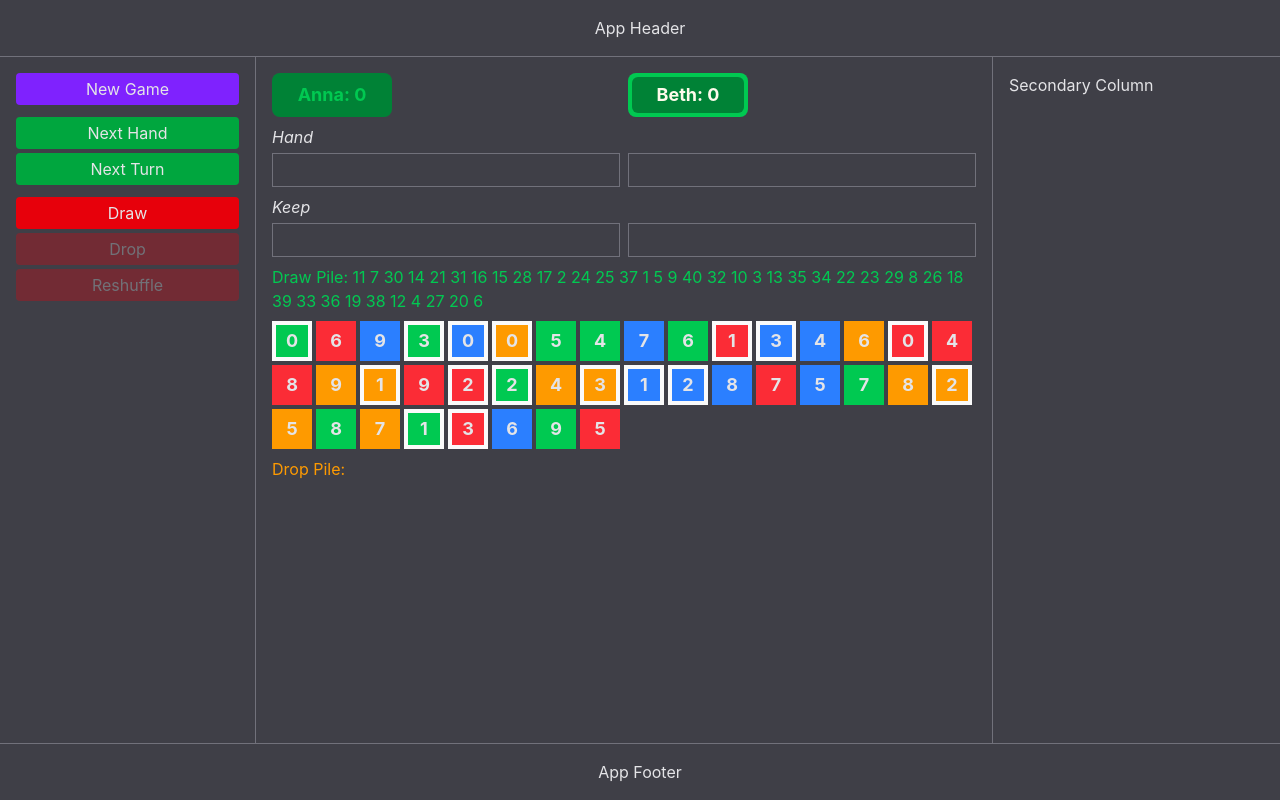
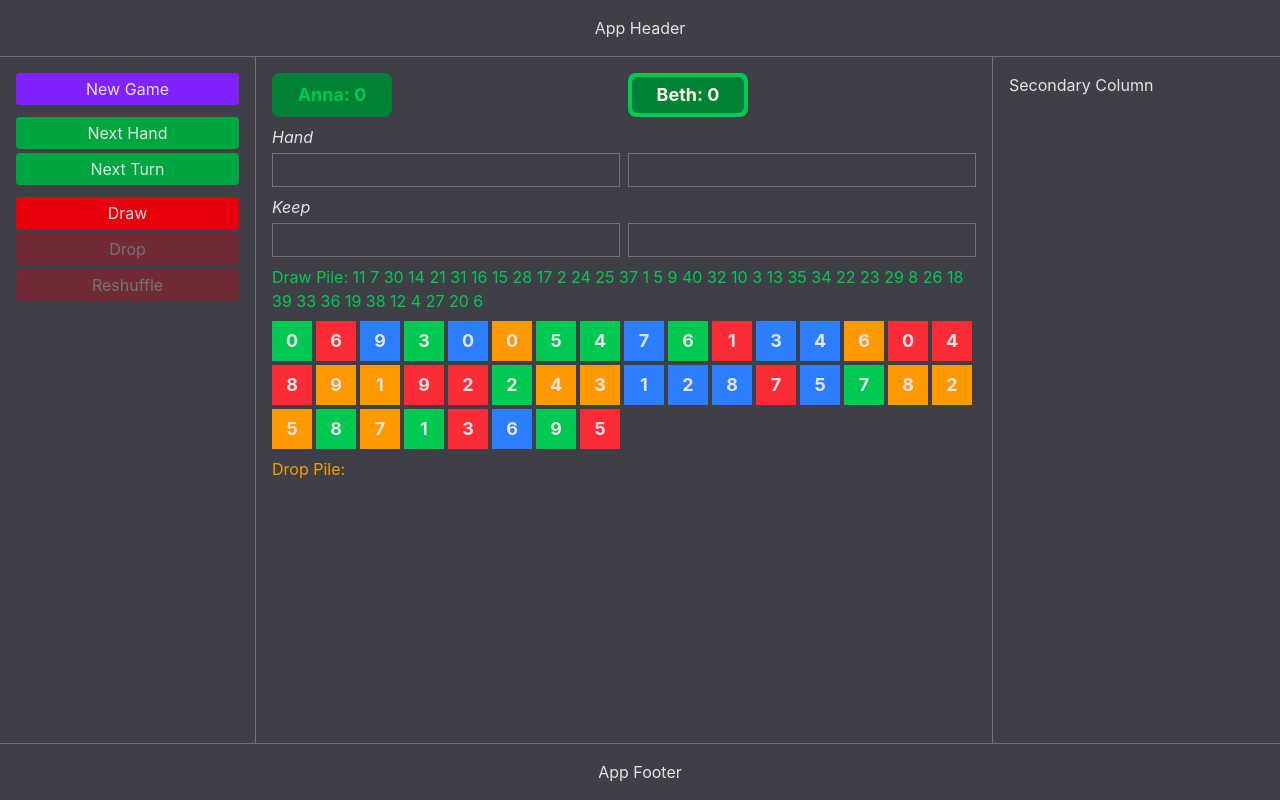
Before and after one commit to trudoholic/ccg2026, a React (Vite) app: page / in a window 1280 px wide. Both pictures are taken after a click on the button "# 2". Built offline with nearby package versions, Linux system fonts and the light colour scheme.

Commit message:
idActive

```diff
--- a/src/components/CardView.tsx
+++ b/src/components/CardView.tsx
@@ -1,3 +1,4 @@
+import {useDeckStore} from "../store/useDeckStore"
 import {getCard} from "../store/cards"
 
 const cardColors = ['bg-red-500', 'bg-green-500', 'bg-blue-500', 'bg-amber-500']
@@ -10,8 +11,10 @@ function CardView({id}: CardViewProps) {
   const card = getCard(id)
   const cardColor = cardColors[card.suit ?? 1024] ?? 'bg-zinc-500'
 
+  const idActive = useDeckStore(s => s.idActive)
+
   return (
-    <div className={`size-10 flex items-center justify-center ${card.rank > 3? cardColor: 'bg-zinc-50'}`}>
+    <div className={`size-10 flex items-center justify-center ${idActive === id? 'bg-zinc-50': cardColor}`}>
       <div className={`size-8 flex items-center justify-center ${cardColor}`}>
         <p className={`font-bold text-lg text-center`}>
           {`${card.rank}`}
--- a/src/store/useDeckStore.ts
+++ b/src/store/useDeckStore.ts
@@ -19,11 +19,15 @@ const shuffle = (list: number[], debug = false): number[] => {
 type DeckState = {
   drawPile: number[]
   dropPile: number[]
+  idActive: number
+  idTarget: number
 }
 
 const initialState: DeckState = {
   drawPile: [],
   dropPile: [],
+  idActive: 0,
+  idTarget: 0,
 }
 
 interface DeckActions {
```
